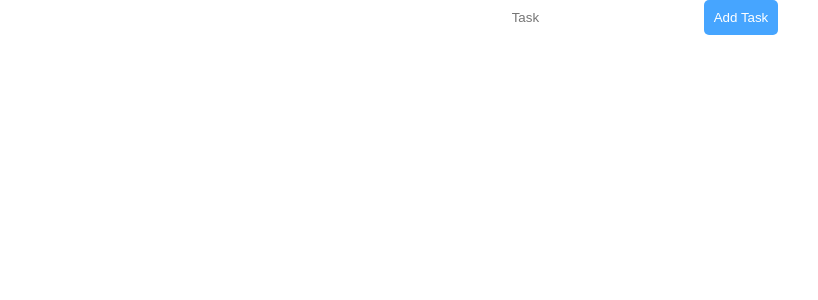
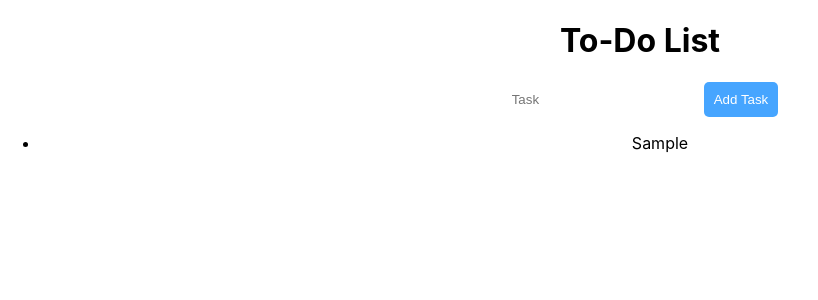
Before and after one commit to mthuynh/todo, a React (Create React App) app: page / in a window 1280 px wide. Both pictures are taken after typing "Sample" into the empty fields and a click on the button "Add Task". Shown: the top 300 px of the page, without its empty margins (0-818 px from the left). Built offline with nearby package versions, Linux system fonts and the light colour scheme.

Commit message:
Enter to-do item and display it

```diff
--- a/src/App.js
+++ b/src/App.js
@@ -1,4 +1,5 @@
 import React from 'react';
+import Header from './Header';
 import ToDoList from './ToDoList';
 import ToDoItem from './ToDoItem';
 import './App.css';
@@ -13,14 +14,18 @@ class App extends React.Component{
     this.setState({
       items : toDoItems
     });
-    console.log(this.state.items);
   }
   render() {
     return(
       <div className="App">
+        <Header title="To-Do List" />
         <ToDoList addToDo={this.addToDo} />
         <ul>
-
+          {Object.keys(this.state.items)
+            .map(key => <ToDoItem
+            key={key}
+            details={this.state.items[key]}
+            />)}
         </ul>
       </div>
     );
--- /dev/null
+++ b/src/Header.js
@@ -0,0 +1,9 @@
+import React from 'react';
+
+const Header = props => (
+    <header>
+        <h1>{props.title}</h1>
+    </header>
+);
+
+export default Header;
--- a/src/ToDoItem.js
+++ b/src/ToDoItem.js
@@ -2,9 +2,11 @@ import React from 'react';
 
 class ToDoItem extends React.Component{
     render(){
-        const toDo = this.props.details;
+        const {item} = this.props.details;
         return(
-            <div></div>
+            <li>
+                <p>{item}</p>
+            </li>
         );
     };
 }
--- a/src/ToDoList.js
+++ b/src/ToDoList.js
@@ -1,10 +1,12 @@
 import React from 'react';
 
 class ToDoList extends React.Component{
-    toDoRef = React.createRef();
+    toDoItemRef = React.createRef();
     createToDo = e => {
         e.preventDefault();
-        const toDo = this.toDoRef.current.value;
+        const toDo = {
+            item: this.toDoItemRef.current.value
+        }
         this.props.addToDo(toDo);
         e.currentTarget.reset();
     }
@@ -13,7 +15,7 @@ class ToDoList extends React.Component{
             <div className="todoListMain">
                 <div className="header">
                     <form onSubmit={this.createToDo}>
-                        <input placeholder="Task" ref={this.toDoRef}/>
+                        <input placeholder="Task" ref={this.toDoItemRef}/>
                         <button type="submit"> Add Task </button>
                     </form>
                 </div>
```
